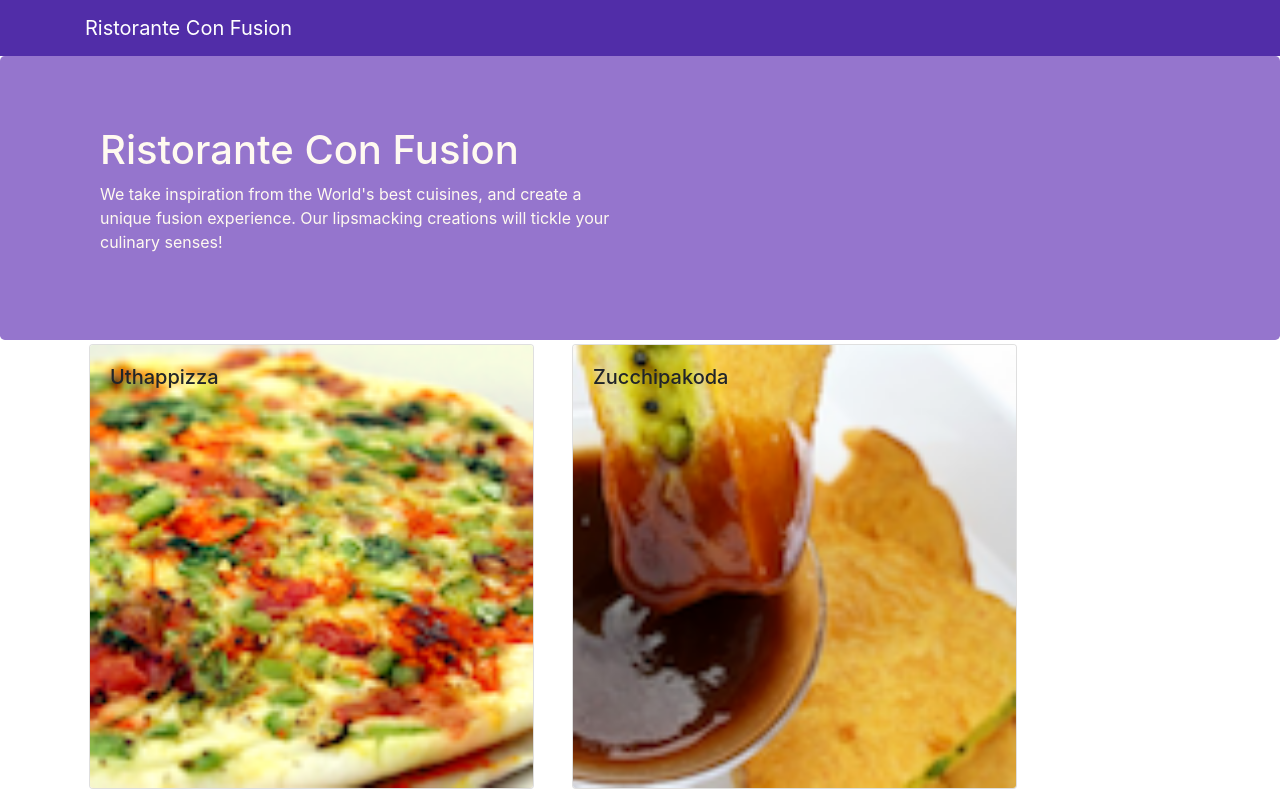
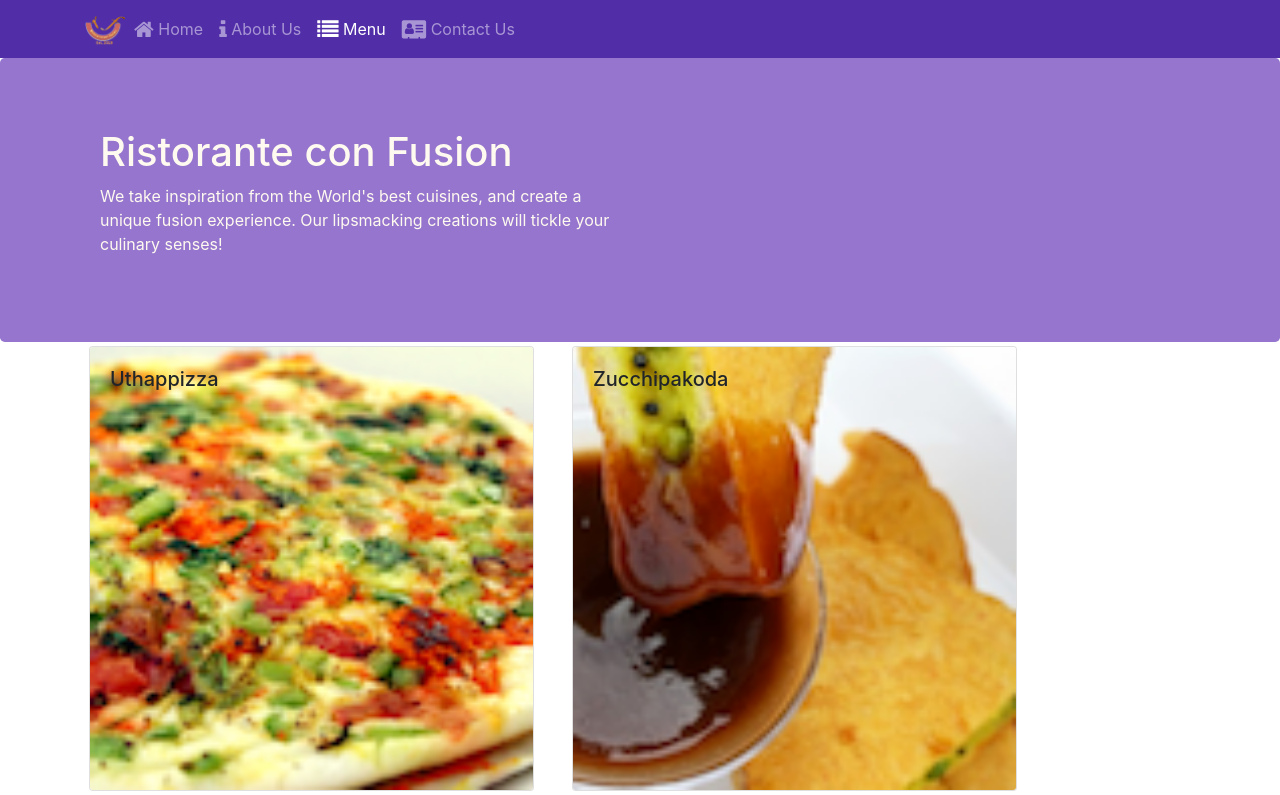
Before and after one commit to kns-1/FullStack, a React (Create React App) app in the folder react-front-end/confusion/: page /menu in a window 1280 px wide. Shown: the top 795 px of the page. Built offline with nearby package versions, Linux system fonts and the light colour scheme.

Commit message:
added react router toggle option to navbar

```diff
--- a/react-front-end/confusion/src/App.js
+++ b/react-front-end/confusion/src/App.js
@@ -10,7 +10,7 @@
 
     return (
       <BrowserRouter>
-        <div>
+        <div className="App">
           <Main />
         </div>
       </BrowserRouter>
--- a/react-front-end/confusion/src/components/FooterComponent.js
+++ b/react-front-end/confusion/src/components/FooterComponent.js
@@ -1,4 +1,5 @@
 import React from 'react';
+import { Link } from 'react-router-dom';
 
 function Footer(props) {
     return(
@@ -8,10 +9,10 @@
                 <div className="col-4 offset-1 col-sm-2">
                     <h5>Links</h5>
                     <ul className="list-unstyled">
-                        <li><a href="#">Home</a></li>
-                        <li><a href="#">About</a></li>
-                        <li><a href="#">Menu</a></li>
-                        <li><a href="contactus.html">Contact</a></li>
+                        <li><Link to="/home">Home</Link></li>
+                        <li><Link to="/aboutus">About</Link></li>
+                        <li><Link to="/menu">Menu</Link></li>
+                        <li><Link to="/contactus">Contact</Link></li>
                     </ul>
                 </div>
                 <div className="col-7 col-sm-5">
--- a/react-front-end/confusion/src/components/HeaderComponent.js
+++ b/react-front-end/confusion/src/components/HeaderComponent.js
@@ -1,28 +1,61 @@
 import React, { Component } from 'react';
-import { Navbar, NavbarBrand, Jumbotron } from 'reactstrap';
+import { Nav, Navbar, NavbarBrand, NavbarToggler, Collapse, NavItem, Jumbotron } from 'reactstrap';
+import { NavLink } from 'react-router-dom';
 
 
 class Header extends Component {
+
+    constructor(props) {
+        super(props);
+        this.state = {
+            isNavOpen: false
+        };
+
+        this.toggleNav = this.toggleNav.bind(this); //instead of using an arrow function to use the toggleNav function, bind the function to use it directly as "this.toggleNav"
+    }
+
+    toggleNav() {
+        this.setState({
+            isNavOpen: !this.state.isNavOpen
+        });
+    }
+
     render() {
         return (
-            <>
-                <Navbar dark>
+            <div>
+            <Navbar dark expand="md">
                 <div className="container">
-                        <NavbarBrand href="/">Ristorante Con Fusion</NavbarBrand>
+                    <NavbarToggler onClick={this.toggleNav} />
+                    <NavbarBrand className="mr-auto" href="/"><img src='assets/images/logo.png' height="30" width="41" alt='Ristorante Con Fusion' /></NavbarBrand>
+                    <Collapse isOpen={this.state.isNavOpen} navbar>
+                        <Nav navbar>
+                        <NavItem>
+                            <NavLink className="nav-link"  to='/home'><span className="fa fa-home fa-lg"></span> Home</NavLink>
+                        </NavItem>
+                        <NavItem>
+                            <NavLink className="nav-link" to='/aboutus'><span className="fa fa-info fa-lg"></span> About Us</NavLink>
+                        </NavItem>
+                        <NavItem>
+                            <NavLink className="nav-link"  to='/menu'><span className="fa fa-list fa-lg"></span> Menu</NavLink>
+                        </NavItem>
+                        <NavItem>
+                            <NavLink className="nav-link" to='/contactus'><span className="fa fa-address-card fa-lg"></span> Contact Us</NavLink>
+                        </NavItem>
+                        </Nav>
+                    </Collapse>
                 </div>
             </Navbar>
-
             <Jumbotron>
                 <div className="container">
                     <div className="row row-header">
                         <div className="col-12 col-sm-6">
-                                <h1>Ristorante Con Fusion</h1>
+                            <h1>Ristorante con Fusion</h1>
                             <p>We take inspiration from the World's best cuisines, and create a unique fusion experience. Our lipsmacking creations will tickle your culinary senses!</p>
                         </div>
                     </div>
                 </div>
             </Jumbotron>
-            </>
+        </div>
         );
     }
 }
```
Also changed, not shown: react-front-end/confusion/src/components/MainComponent.js (+5 -7 lines), 1 other file (tests, documents, lock files or other folders). Lines whose indentation alone changed are shown as unchanged.
